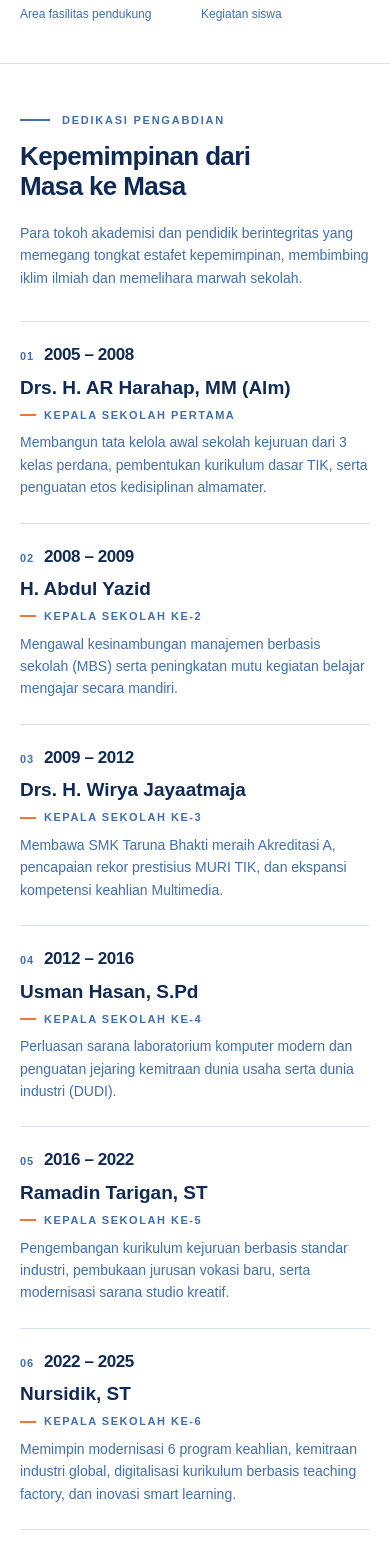
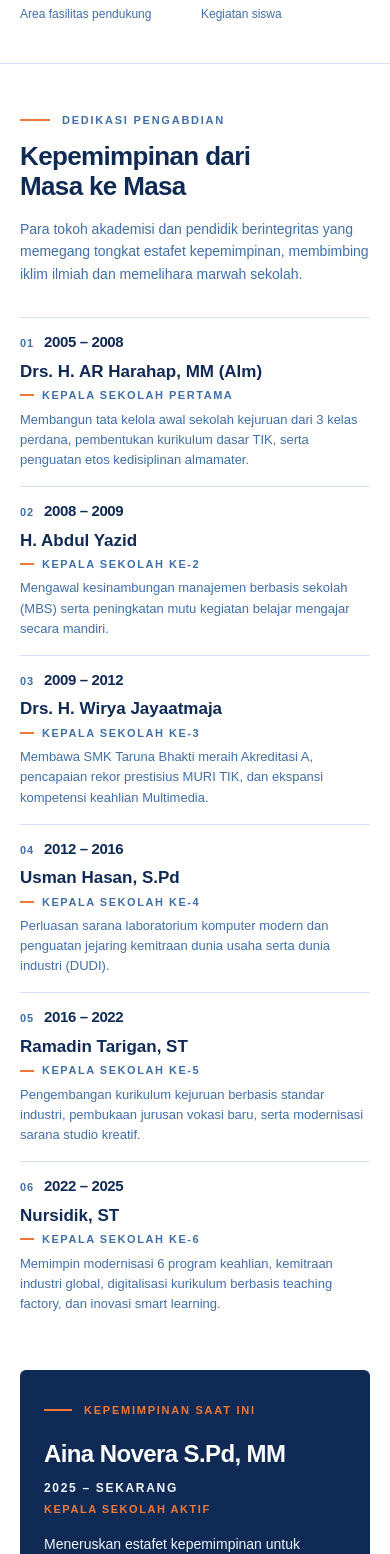
Before and after one commit to RamliWane/bantuin-temen, a Next.js app: page / in a window 390 px wide. Shown: the part 4266-5820 px from the top of the page. Built offline with nearby package versions, Linux system fonts and the light colour scheme.

Commit message:
update lgi wlewlewlewlewlewle

```diff
--- a/app/globals.css
+++ b/app/globals.css
@@ -18,6 +18,7 @@
   --color-muted: #7392b9;
   --color-line: #d7e3f2;
   --color-accent: #f07836;
+  --color-pale: #eff6fd;
 }
 
 @media (prefers-color-scheme: dark) {
--- a/components/history/HistoryLeadership.tsx
+++ b/components/history/HistoryLeadership.tsx
@@ -1,13 +1,47 @@
-import { leaders } from "./leadership";
+import { leaders, type Leader } from "./leadership";
 import { SectionLabel } from "./SectionLabel";
+
+const former = leaders.slice(0, leaders.length - 1);
+const current = leaders[leaders.length - 1];
+
+function ArchiveRow({ leader, index }: { leader: Leader; index: number }) {
+  return (
+    <li className="grid gap-2 border-t border-line py-4 md:grid-cols-[150px_minmax(0,1fr)] md:gap-x-12 md:py-5">
+      <div className="flex items-baseline gap-2.5 md:flex-col md:items-start md:gap-0">
+        <span
+          aria-hidden="true"
+          className="text-[11px] font-semibold tabular-nums tracking-[0.08em] text-brand md:mb-1.5"
+        >
+          {String(index + 1).padStart(2, "0")}
+        </span>
+        <p className="text-[15px] font-bold leading-none tabular-nums tracking-tight text-navy md:text-[16px]">
+          {leader.period}
+        </p>
+      </div>
+
+      <div className="max-w-[640px]">
+        <h3 className="text-[17px] font-bold leading-snug text-navy md:text-[18px]">
+          {leader.name}
+        </h3>
+        <p className="mt-1 flex items-center gap-2 text-[11px] font-semibold uppercase tracking-[0.14em] text-brand">
+          <span aria-hidden="true" className="h-[2px] w-3.5 shrink-0 bg-accent" />
+          {leader.role}
+        </p>
+        <p className="mt-1.5 text-[13px] leading-[1.55] text-brand">
+          {leader.description}
+        </p>
+      </div>
+    </li>
+  );
+}
 
 export function HistoryLeadership() {
   return (
     <section className="border-t border-line bg-white">
       <div className="mx-auto max-w-[1080px] px-5 py-12 sm:px-6 md:py-14 lg:px-8 lg:py-16">
-        <header className="grid gap-5 lg:grid-cols-[minmax(0,1fr)_minmax(0,430px)] lg:items-end lg:gap-16">
+        <header className="grid gap-4 lg:grid-cols-[minmax(0,1fr)_minmax(0,430px)] lg:items-end lg:gap-16">
           <div>
-            <SectionLabel>DEDIKASI PENGABDIAN</SectionLabel>
+            <SectionLabel accent>DEDIKASI PENGABDIAN</SectionLabel>
             <h2 className="mt-3 max-w-[18ch] text-[26px] font-bold leading-[1.18] tracking-tight text-navy sm:text-[30px] lg:text-[32px]">
               Kepemimpinan dari Masa ke Masa
             </h2>
@@ -20,41 +54,29 @@ export function HistoryLeadership() {
         </header>
 
         <ol className="mt-8 md:mt-10">
-          {leaders.map((leader, index) => (
-            <li
-              key={leader.name}
-              className="grid gap-2.5 border-t border-line py-6 md:grid-cols-[160px_minmax(0,1fr)] md:gap-x-10 md:py-7 lg:grid-cols-[190px_minmax(0,1fr)] lg:gap-x-14"
-            >
-              <div className="flex items-baseline gap-2.5 md:flex-col md:items-start md:gap-0">
-                <span
-                  aria-hidden="true"
-                  className="text-[11px] font-semibold tabular-nums tracking-[0.08em] text-brand md:mb-1.5"
-                >
-                  {String(index + 1).padStart(2, "0")}
-                </span>
-                <p className="text-[17px] font-bold leading-none tabular-nums tracking-tight text-navy lg:text-[18px]">
-                  {leader.period}
-                </p>
-              </div>
-
-              <div className="max-w-[640px]">
-                <h3 className="text-[19px] font-bold leading-snug text-navy lg:text-[20px]">
-                  {leader.name}
-                </h3>
-                <p className="mt-1.5 flex items-center gap-2 text-[11px] font-semibold uppercase tracking-[0.14em] text-brand">
-                  <span
-                    aria-hidden="true"
-                    className="h-[2px] w-4 shrink-0 bg-accent"
-                  />
-                  {leader.role}
-                </p>
-                <p className="mt-2 text-[14px] leading-[1.6] text-brand">
-                  {leader.description}
-                </p>
-              </div>
-            </li>
+          {former.map((leader, index) => (
+            <ArchiveRow key={leader.name} leader={leader} index={index} />
           ))}
         </ol>
+
+        <div className="mt-10 rounded-[6px] bg-navy px-6 py-8 sm:px-9 md:mt-12 md:px-12 md:py-11">
+          <p className="flex items-center gap-3 text-[11px] font-semibold uppercase tracking-[0.16em] text-accent">
+            <span aria-hidden="true" className="h-[2px] w-7 shrink-0 bg-accent" />
+            KEPEMIMPINAN SAAT INI
+          </p>
+          <h3 className="mt-5 text-[24px] font-bold leading-tight tracking-tight text-white sm:text-[28px] md:text-[32px]">
+            {current.name}
+          </h3>
+          <p className="mt-2.5 text-[12px] font-semibold uppercase tracking-[0.14em] tabular-nums text-pale">
+            {current.period}
+          </p>
+          <p className="mt-1 text-[11px] font-semibold uppercase tracking-[0.14em] text-accent">
+            {current.role}
+          </p>
+          <p className="mt-4 max-w-[62ch] text-[14px] leading-[1.65] text-pale">
+            {current.description}
+          </p>
+        </div>
       </div>
     </section>
   );
--- a/components/history/SectionLabel.tsx
+++ b/components/history/SectionLabel.tsx
@@ -1,9 +1,18 @@
 import type { ReactNode } from "react";
 
-export function SectionLabel({ children }: { children: ReactNode }) {
+export function SectionLabel({
+  children,
+  accent = false,
+}: {
+  children: ReactNode;
+  accent?: boolean;
+}) {
   return (
     <p className="flex items-center gap-3 text-[11px] font-semibold uppercase tracking-[0.16em] text-brand">
-      <span aria-hidden="true" className="h-[2px] w-[30px] shrink-0 bg-brand" />
+      <span
+        aria-hidden="true"
+        className={`h-[2px] w-[30px] shrink-0 ${accent ? "bg-accent" : "bg-brand"}`}
+      />
       {children}
     </p>
   );
```
